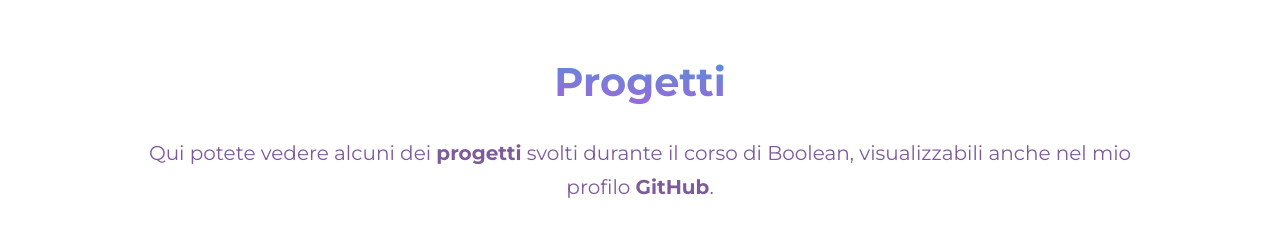
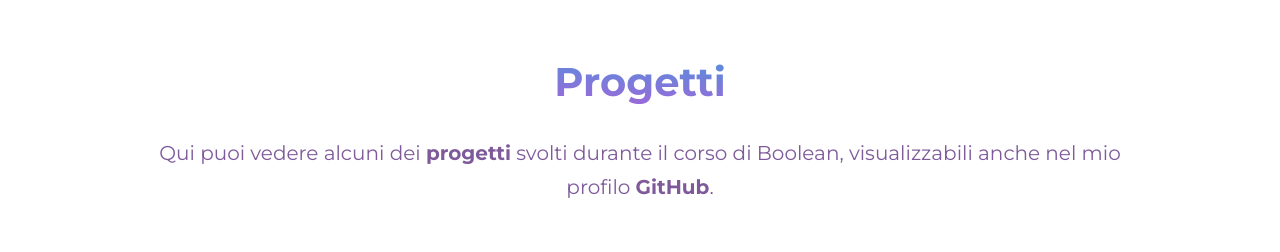
Before and after one commit to alessiam1909/My-Portfolio, a plain HTML site: page index.html in a window 1280 px wide. Shown: the part 2360-2612 px from the top of the page. Drawn offline with nearby package versions, Linux system fonts and the light colour scheme; some icons are missing; files whose address does not match are found by name.

Commit message:
sistemazione progetti

```diff
--- a/index.html
+++ b/index.html
@@ -131,7 +131,7 @@
             <lord-icon class="icon" src="https://cdn.lordicon.com/ivhjpjsw.json" trigger="loop" delay="1500">
             </lord-icon>
             <h1 class="title-about">Progetti</h1>
-            <p class="p-about  wow fadeInLeft animate__delay-2s">Qui potete vedere alcuni dei <strong>progetti</strong>
+            <p class="p-about  wow fadeInLeft animate__delay-2s">Qui puoi vedere alcuni dei <strong>progetti</strong>
                 svolti durante il corso di
                 Boolean, visualizzabili anche nel mio profilo <strong>GitHub</strong>.
             </p>
```
